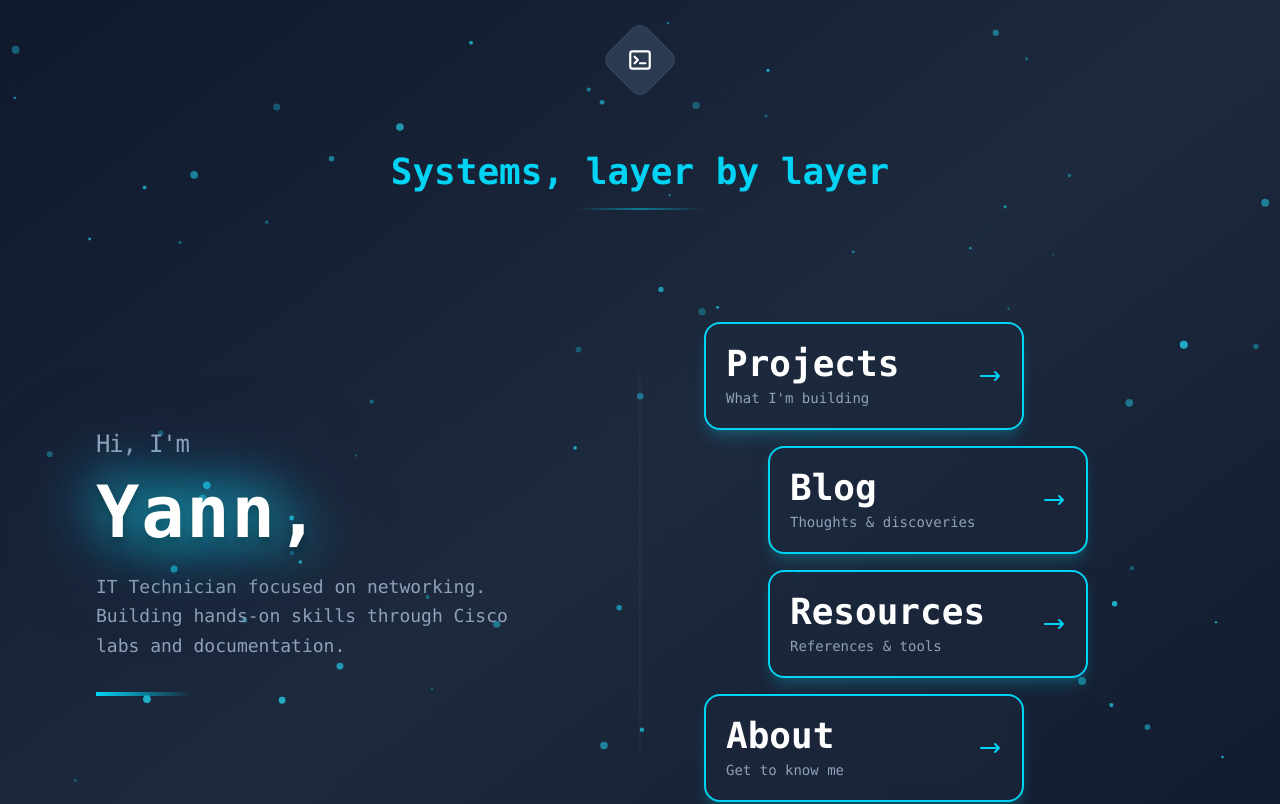
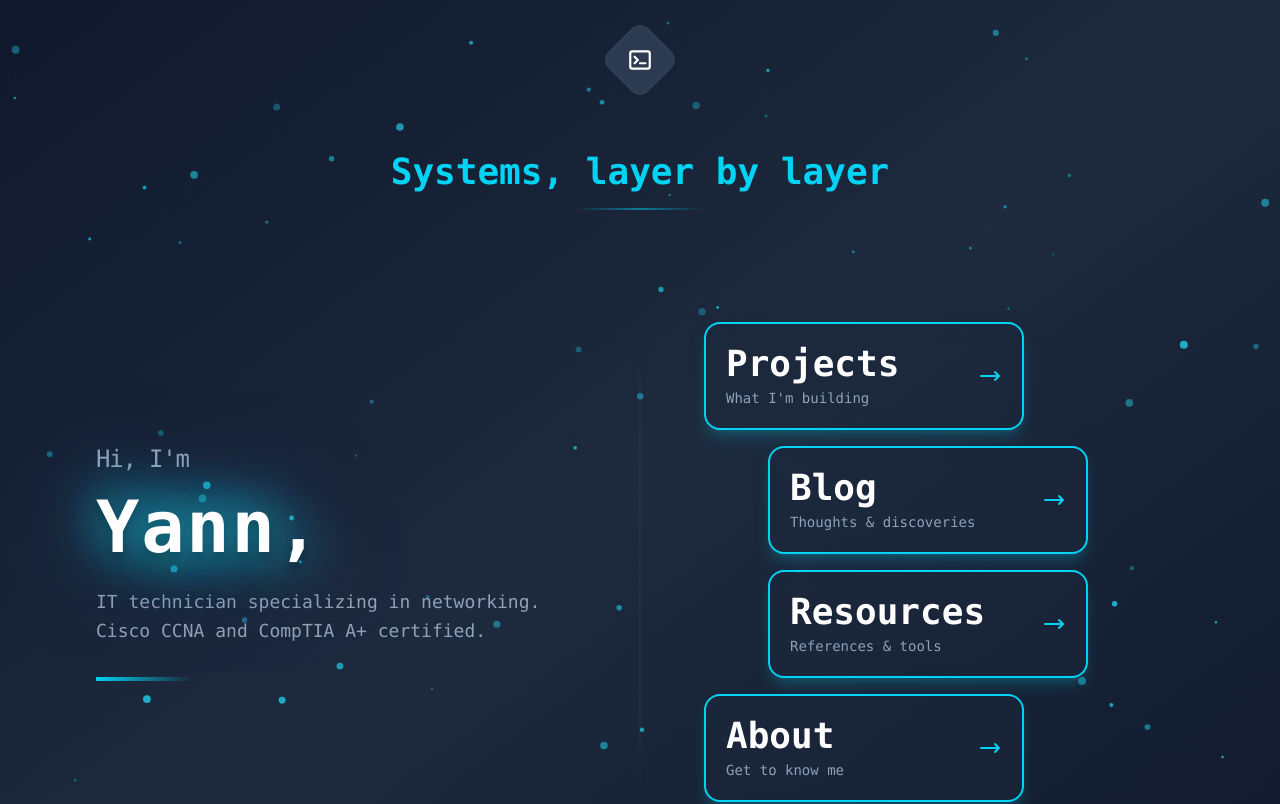
Before and after one commit to yanntroadec/personal-website, a Next.js app: page / in a window 1280 px wide. Shown: the top 804 px of the page. Built offline with nearby package versions, Linux system fonts and the light colour scheme.

Commit message:
fix(metadata): update descriptions to reflect current certifications and expertise feat(AboutCard): add Cisco CCNA certification badge to AboutCard component

```diff
--- a/app/layout.tsx
+++ b/app/layout.tsx
@@ -14,7 +14,7 @@ export const metadata: Metadata = {
     template: "%s | Yann Troadec",
   },
   description:
-    "IT Technician focused on networking. Building hands-on skills through Cisco labs and documentation. CompTIA A+ certified.",
+    "IT technician specializing in networking. Cisco CCNA and CompTIA A+ certified.",
   authors: [{ name: "Yann Troadec" }],
   keywords: [
     "Yann Troadec",
@@ -28,6 +28,8 @@ export const metadata: Metadata = {
     "switching",
     "routing",
     "CompTIA A+",
+    "CCNA",
+    "Cisco CCNA",
     "Packet Tracer",
     "Rennes",
     "France",
@@ -37,7 +39,7 @@ export const metadata: Metadata = {
   openGraph: {
     title: "Yann Troadec - Systems, layer by layer",
     description:
-      "IT Technician focused on networking. Building hands-on skills through Cisco labs and documentation.",
+      "IT technician specializing in networking. Cisco CCNA and CompTIA A+ certified.",
     type: "website",
     url: "https://yanntroadec.com",
     siteName: "Yann Troadec Portfolio",
@@ -57,7 +59,7 @@ export const metadata: Metadata = {
     card: "summary_large_image",
     title: "Yann Troadec - Systems, layer by layer",
     description:
-      "IT Technician focused on networking. Building hands-on skills through Cisco labs and documentation.",
+      "IT technician specializing in networking. Cisco CCNA and CompTIA A+ certified.",
     creator: "@yanntroadec",
     images: ["/og-image.png"],
   },
@@ -126,8 +128,9 @@ export default function RootLayout({
     url: "https://yanntroadec.com",
     jobTitle: "IT Technician",
     description:
-      "IT Technician focused on networking. Building hands-on skills through Cisco labs and documentation.",
+      "IT technician specializing in networking. Cisco CCNA and CompTIA A+ certified.",
     knowsAbout: [
+      "CCNA",
       "Cisco IOS",
       "TCP/IP",
       "VLANs",
--- a/app/page.tsx
+++ b/app/page.tsx
@@ -76,8 +76,8 @@ export default function Home() {
 
             {/* Introduction paragraph */}
             <p className="text-slate-400 text-base md:text-lg mt-6 font-mono leading-relaxed">
-              IT Technician focused on networking. Building hands-on skills
-              through Cisco labs and documentation.
+              IT technician specializing in networking. Cisco CCNA and CompTIA
+              A+ certified.
             </p>
 
             {/* Decorative accent line */}
--- a/components/AboutCard.tsx
+++ b/components/AboutCard.tsx
@@ -147,6 +147,9 @@ export default function AboutCard() {
             Certifications
           </div>
           <div className="flex flex-wrap gap-2">
+            <span className="px-4 py-2 bg-cyan-400/10 border border-cyan-400/30 rounded-lg text-cyan-400 font-mono text-sm">
+              Cisco CCNA
+            </span>
             <span className="px-4 py-2 bg-cyan-400/10 border border-cyan-400/30 rounded-lg text-cyan-400 font-mono text-sm">
               CompTIA A+
             </span>
```
